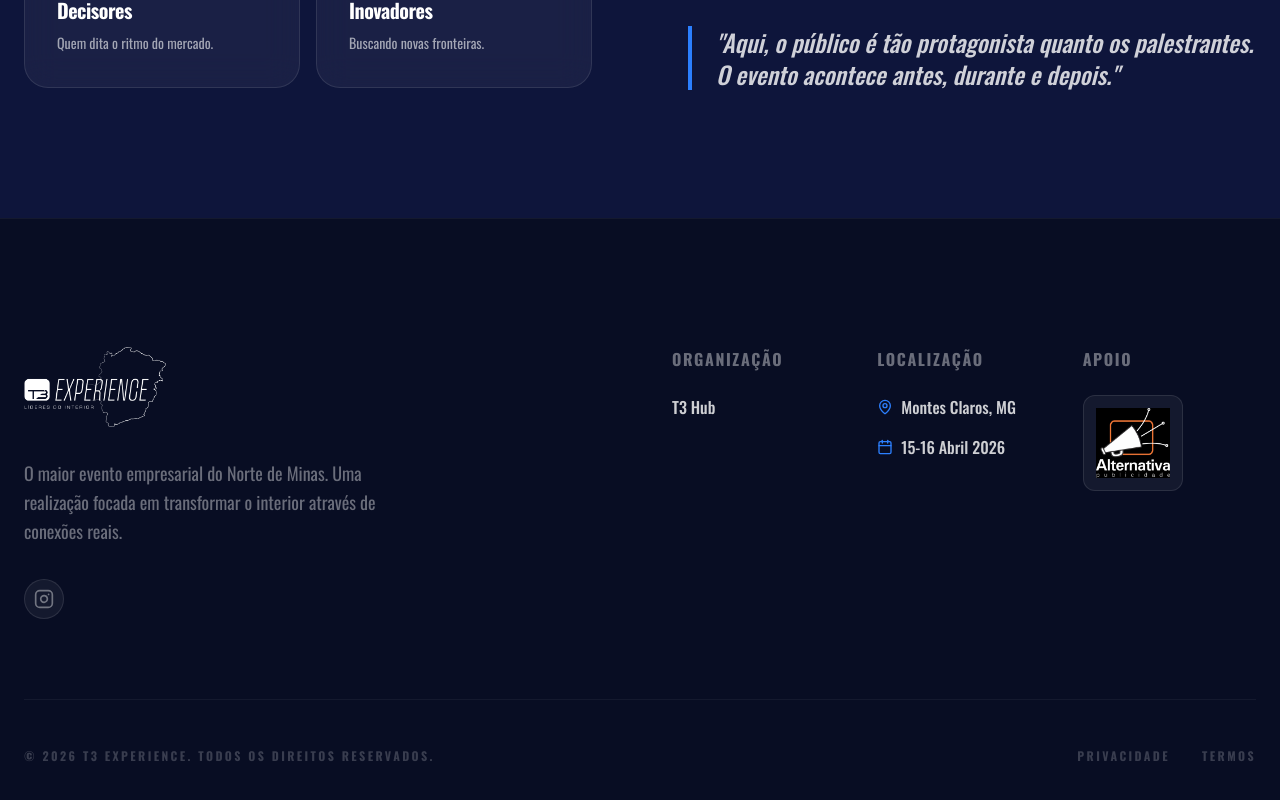
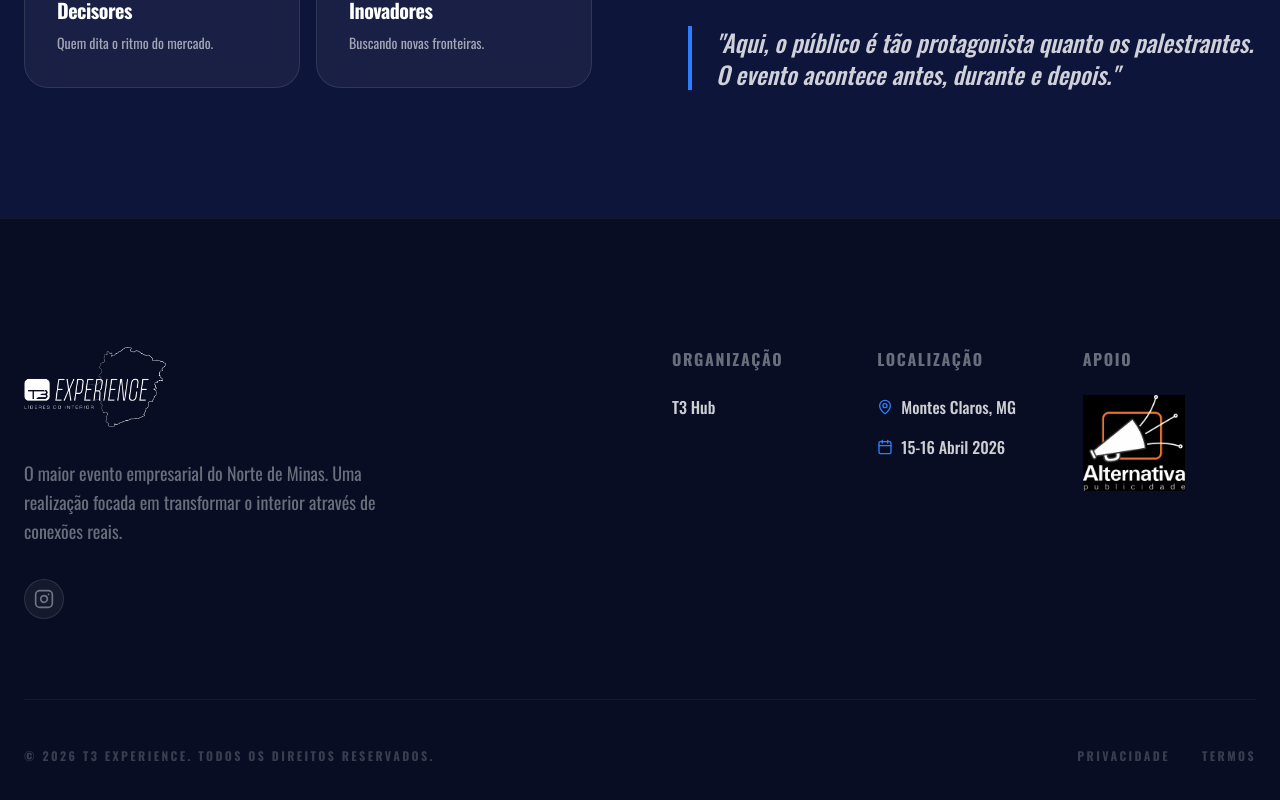
Before and after one commit to hamiltonmatematica/t3experiencemoc, a React (Vite) app: page / in a window 1280 px wide. Shown: the part 3001-3801 px from the top of the page. Built offline with nearby package versions, Linux system fonts and the light colour scheme.

Commit message:
Remove a caixa no entorno da logo de apoio

```diff
--- a/src/App.tsx
+++ b/src/App.tsx
@@ -392,7 +392,7 @@ export default function App() {
                   <img
                     src="/alternativa_logo.jpeg"
                     alt="Apoio Alternativa"
-                    className="h-20 sm:h-24 w-auto max-w-[180px] object-contain rounded-xl bg-white/5 p-3 border border-white/10 hover:bg-white/10 transition-colors"
+                    className="h-20 sm:h-24 w-auto max-w-[180px] object-contain transition-transform hover:scale-105"
                   />
                 </div>
               </div>
```
